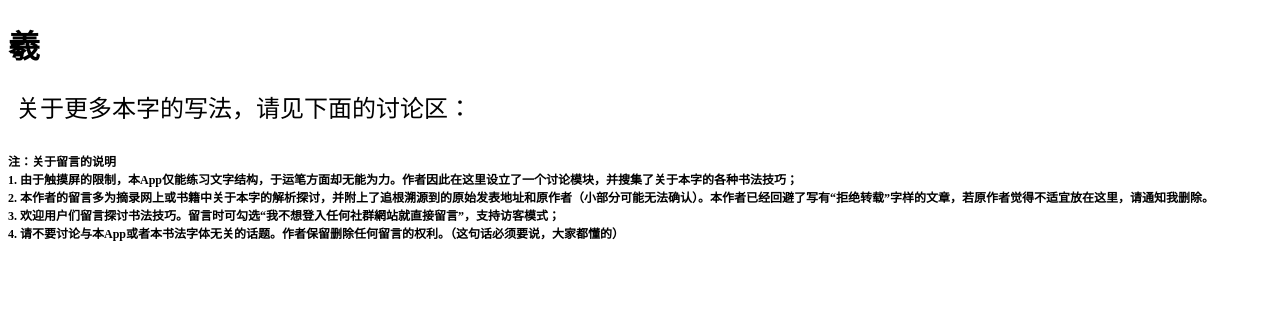
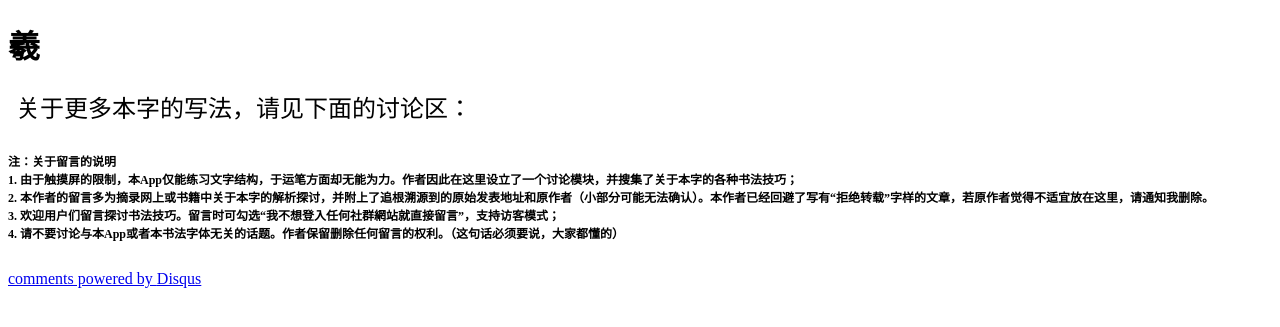
Before and after one commit to LiveCally/KuaiXue, a Jekyll site: the page built from _posts/2014-05-16-KuaiXue-1.html, in a window 1280 px wide. Shown: the top 327 px of the page. Built offline with Jekyll 4.4.1, drawn with Linux system fonts in a browser that asks for light colours; Markdown is read by kramdown in place of the engine named in the settings; comment, search, counter and statistics services are not loaded; some of the changed lines change nothing that is shown.

Commit message:
Update BBS.html

```diff
--- a/_includes/BBS.html
+++ b/_includes/BBS.html
@@ -8,10 +8,8 @@
     4. 请不要讨论与本App或者本书法字体无关的话题。作者保留删除任何留言的权利。（这句话必须要说，大家都懂的）
 </h6>
 
-<!-- 多说评论框 start -->
+<!--
 	<div class="ds-thread" data-thread-key="{{ page.url }}" data-title="{{ page.title }}" data-url="{{site.production_url}}{{ page.url }}"></div>
-<!-- 多说评论框 end -->
-<!-- 多说公共JS代码 start (一个网页只需插入一次) -->
 <script type="text/javascript">
 var duoshuoQuery = {short_name:"livecallyapp"};
 	(function() {
@@ -23,4 +21,19 @@
 		 || document.getElementsByTagName('body')[0]).appendChild(ds);
 	})();
 	</script>
-<!-- 多说公共JS代码 end -->
+//-->
+
+<div id="disqus_thread"></div>
+    <script type="text/javascript">
+        /* * * CONFIGURATION VARIABLES: EDIT BEFORE PASTING INTO YOUR WEBPAGE * * */
+        var disqus_shortname = 'livecalligraphy'; // required: replace example with your forum shortname
+
+        /* * * DON'T EDIT BELOW THIS LINE * * */
+        (function() {
+            var dsq = document.createElement('script'); dsq.type = 'text/javascript'; dsq.async = true;
+            dsq.src = '//' + disqus_shortname + '.disqus.com/embed.js';
+            (document.getElementsByTagName('head')[0] || document.getElementsByTagName('body')[0]).appendChild(dsq);
+        })();
+    </script>
+    <noscript>Please enable JavaScript to view the <a href="http://disqus.com/?ref_noscript">comments powered by Disqus.</a></noscript>
+    <a href="http://disqus.com" class="dsq-brlink">comments powered by <span class="logo-disqus">Disqus</span></a>
```
